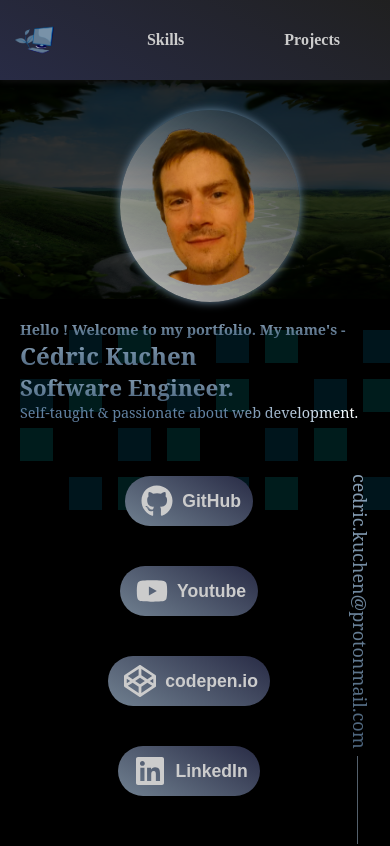
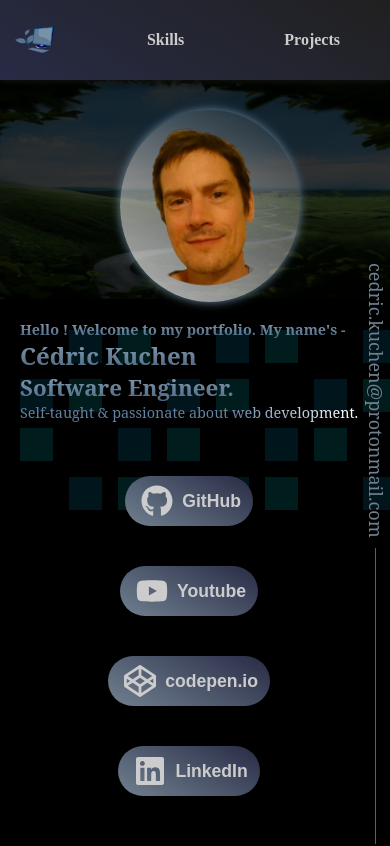
Before and after one commit to TLRKiliann/hiring-portfolio, a Next.js app in the folder my-app/: page / in a window 390 px wide. Shown: the top 846 px of the page. Built offline with nearby package versions, Linux system fonts and the light colour scheme.

Commit message:
transition ease added

```diff
--- a/my-app/styles/projects.module.scss
+++ b/my-app/styles/projects.module.scss
@@ -88,18 +88,17 @@
       }
     }
   }
-  .section {
-    margin: 20px 0px;
-    height: 240px;
-
+  .sectionhidden {
+    height: 0px;
     color: #99adbd;
-
     background: $bg_color;
     border: 1px solid rgba(112,128,144, 0.5);
     border-radius: 3px;
+    margin: 20px 0px;
+    padding: 0px 20px;
     overflow-y: scroll;
-    scroll-behavior: smooth;
-    padding: 0px 20px;
+    overflow: hidden;
+    transition: height ease 0.7s;
     &::-webkit-scrollbar {
       width: 10px;
     }
@@ -120,7 +119,43 @@
       font-family: $noto_serif;
     }
     .ul {
-      padding-bottom: 20px 0px;
+      .li {
+        list-style: circle outside;
+        font-family: $noto_serif;
+      }
+    }
+  }
+  .section {
+    margin: 20px 0px;
+    height: 240px;
+    color: #99adbd;
+    background: $bg_color;
+    border: 1px solid rgba(112,128,144, 0.5);
+    border-radius: 3px;
+    overflow-y: scroll;
+    scroll-behavior: smooth;
+    padding: 0px 20px;
+    transition: height ease 0.7s;
+    &::-webkit-scrollbar {
+      width: 10px;
+    }
+    &::-webkit-scrollbar-track {
+      background: #3A4958;
+      border-radius: 10px;
+    }
+    &::-webkit-scrollbar-thumb {
+      background: $bg_color2;
+      border-radius: 10px;
+    }
+    &::-webkit-scrollbar-thumb:hover {
+      background: #617891;
+    }
+    .paragraph {
+      text-align: justify;
+      text-justify: auto;
+      font-family: $noto_serif;
+    }
+    .ul {
       .li {
         list-style: circle outside;
         font-family: $noto_serif;
@@ -194,26 +229,27 @@
     position: fixed;
     right: 0px;
     bottom: 0px;
+    width: 20px;
     height: 65%;
     margin: auto;
     display: flex;
     flex-direction: column;
     z-index: -1;
     .verticaltext {
-      padding: 10px 0px;
-      height: 272px;
+      height: clac(100% - 80%);
       writing-mode: vertical-rl;
       text-orientation: mixed;
       font-family: $noto_serif;
       font-size: 18px;
       color: rgba(112,128,144, 1);
+      padding: 10px 0px;
     }
     .verticallongline {
       position: relative;
       bottom: 0px;
-      left: 27px;
+      right: -5px;
       width: 10px;
-      height: calc(100% - 272px);
+      height: calc(100% - 18%);
       border-left: 1px solid rgba(112,128,144, 0.75);
     }
   }
@@ -254,27 +290,27 @@
       position: fixed;
       right: 0px;
       bottom: 0px;
-      height: 45%;
+      width: 20px;
+      height: 70%;
       margin: auto;
       display: flex;
       flex-direction: column;
       z-index: -1;
       .verticaltext {
-        padding: 10px 0px;
-        height: 272px;
+        height: clac(100% - 80%);
         writing-mode: vertical-rl;
         text-orientation: mixed;
         font-family: $noto_serif;
         font-size: 18px;
-        @include text-color(rgba(141, 154, 166, 0.9), rgba(112,128,144, 0.75));
-        filter: contrast(200%);
+        color: rgba(112,128,144, 1);
+        padding: 10px 0px;
       }
       .verticallongline {
         position: relative;
         bottom: 0px;
-        left: 27px;
+        right: -5px;
         width: 10px;
-        height: calc(100% - 272px);
+        height: calc(100% - 18%);
         border-left: 1px solid rgba(112,128,144, 0.75);
       }
     }
```
